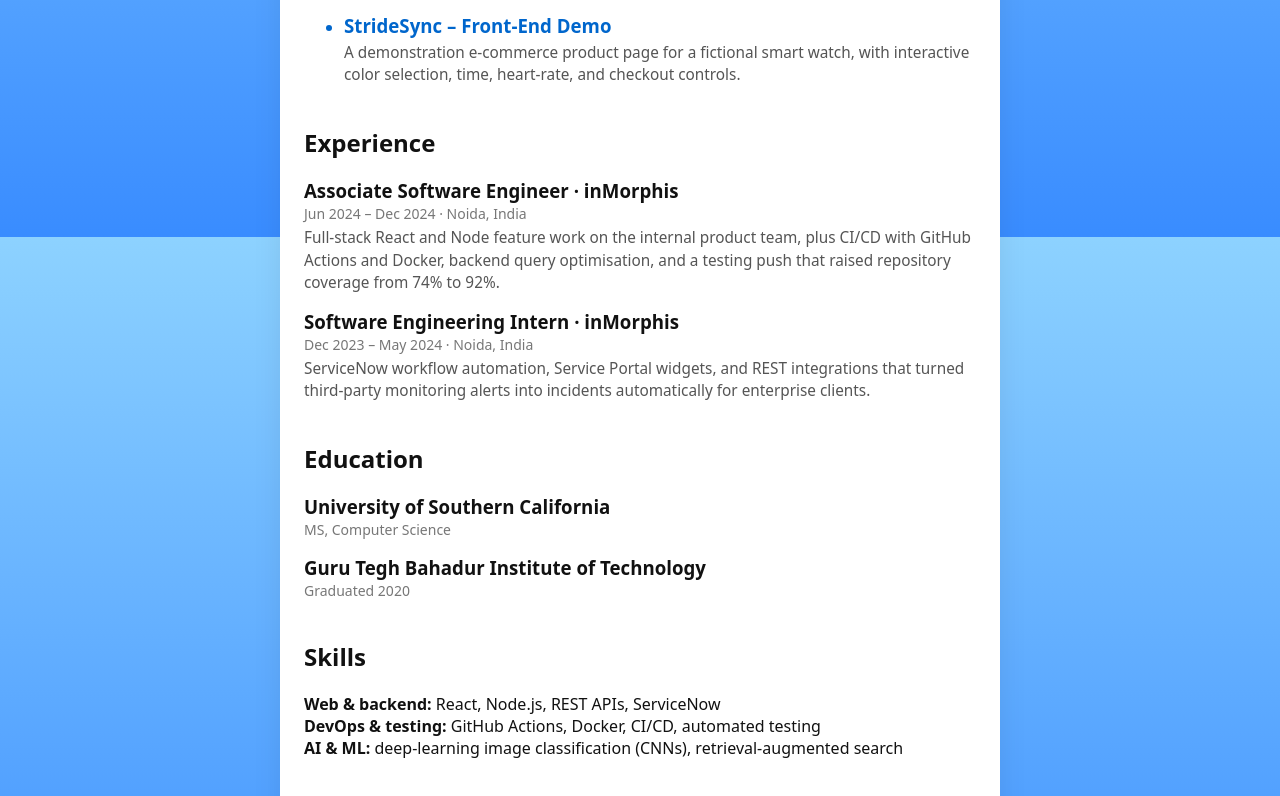
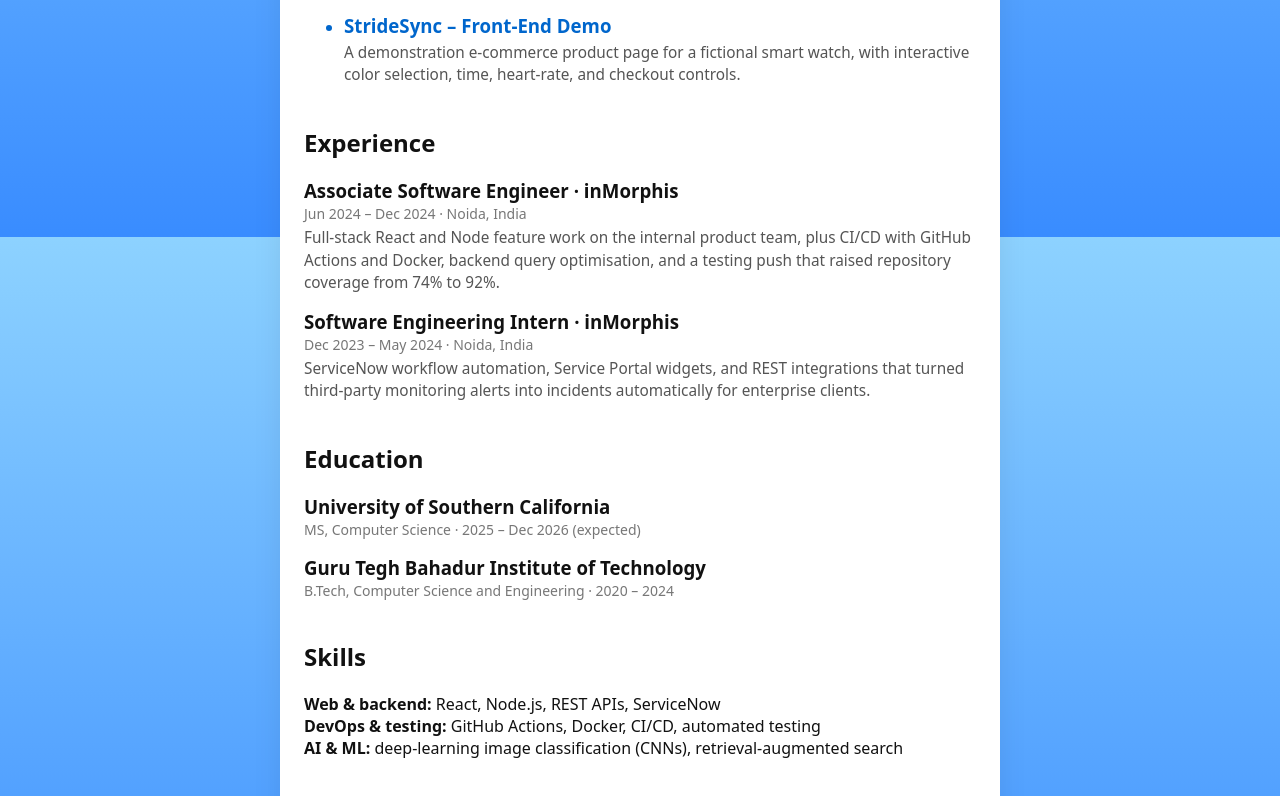
Before and after one commit to vinayaktiwariug20/vinayaktiwariug20.github.io, a plain HTML site: page index.html in a window 1280 px wide. Shown: the part 1363-2159 px from the top of the page. Drawn offline with Linux system fonts and the light colour scheme.

Commit message:
Add resume link, correct education dates
Resume PDF has the phone number removed. Education now shows the
B.Tech degree with 2020-2024 and USC 2025-Dec 2026 (expected).

Co-Authored-By: Claude Sonnet 5.5 <noreply@anthropic.com>

```diff
--- a/index.html
+++ b/index.html
@@ -315,6 +315,7 @@
                 <img src="assets/github_icon.png" class="icon" alt="">GitHub
             </a>
             <a href="mailto:vinayak.tiwari.ug20@gmail.com">Email</a>
+            <a href="assets/Resume_Vinayak_Tiwari.pdf" target="_blank" rel="noopener noreferrer">Resume</a>
         </div>
 
         <!-- Selected projects -->
@@ -573,12 +574,12 @@
             <ul class="roles">
                 <li>
                     <span class="role-title">University of Southern California</span>
-                    <span class="role-meta">MS, Computer Science</span>
+                    <span class="role-meta">MS, Computer Science &middot; 2025 &ndash; Dec 2026 (expected)</span>
                 </li>
 
                 <li>
                     <span class="role-title">Guru Tegh Bahadur Institute of Technology</span>
-                    <span class="role-meta">Graduated 2020</span>
+                    <span class="role-meta">B.Tech, Computer Science and Engineering &middot; 2020 &ndash; 2024</span>
                 </li>
             </ul>
         </section>
```
Also changed, not shown: 1 other file.
